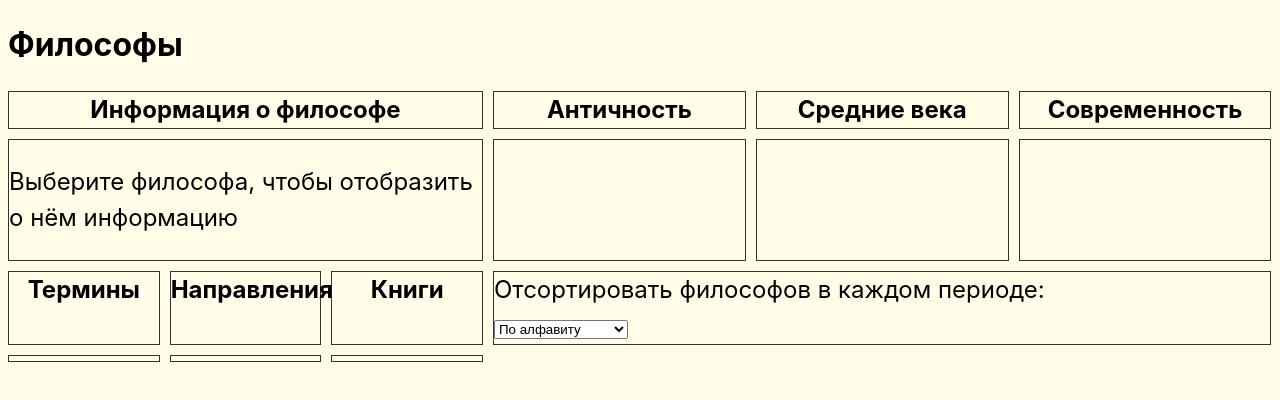
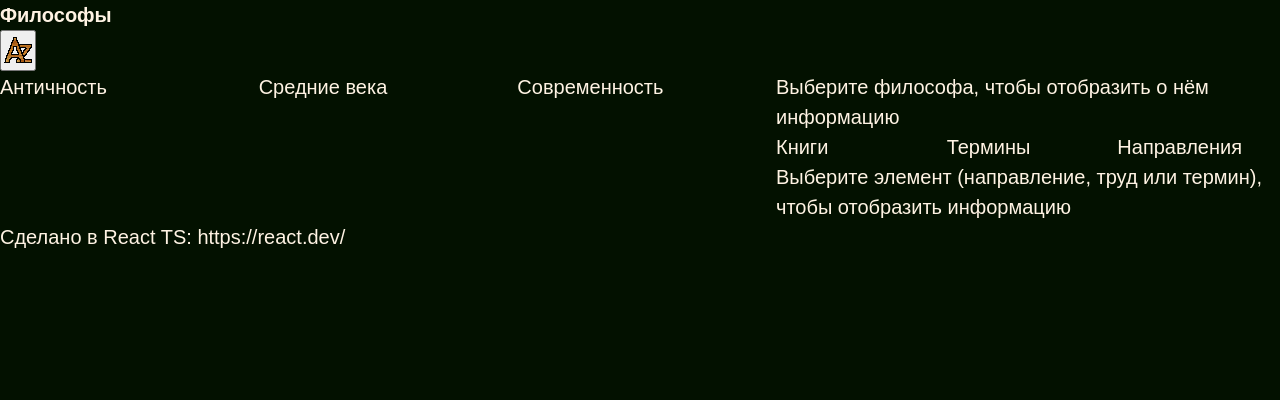
Before and after one commit to MrSeemsGood/react-philosophers, a React (Vite) app in the folder react-philosophers/: page / in a window 1280 px wide. Shown: the top 400 px of the page. Built offline with nearby package versions, Linux system fonts and the light colour scheme.

Commit message:
Рефакторинг

```diff
--- a/react-philosophers/src/components/ListGroup.module.css
+++ b/react-philosophers/src/components/ListGroup.module.css
@@ -1,50 +1,45 @@
+* {
+    color: rgb(255, 243, 227);
+    font-family: Arial, Helvetica, sans-serif;
+    margin: 0px;
+    padding: 0px;
+    font-size: 20px;
+}
+
+.ui-grid {
+    display: grid;
+    grid-template-columns: 60% 40%;
+    gap: 8px;
+}
+
+.sidebar-container {
+    display: grid;
+}
+
+.main-container {
+    display: grid;
+    grid-template-columns: repeat(3, 1fr);
+    gap: 8px;
+}
+
 .list-group {
     list-style: none;
-    margin: 5px;
-    padding: 0px;
     text-indent: 5px;
 }
 
 .list-group-item {
-    color: black;
-    background-color: rgb(39, 107, 255);
+    padding: 10px 5px;
+    margin: 5px;
+    background-color: #00336d;
 }
 
 .list-group-item-active {
-    color: black;
-    background-color: #d632ff;
-
+    padding: 10px 5px;
+    margin: 5px;
+    background-color: hsl(268, 100%, 23%);
 }
 
-.grid-container {
+.info-container {
     display: grid;
-    grid-template-columns: 12% 12% 12% 20% 20% 20%;
-    gap: 10px;
-    /* background-color: #2196F3; */
-    padding: 0px;
-    font-size: 24px;
-    text-align: left;
-    vertical-align: top;
+    grid-template-columns: repeat(3, 1fr);
 }
-
-.grid-item-wide {
-    grid-column: span 3;
-    border: 1px solid rgba(0, 0, 0, 0.8);
-}
-
-.grid-item-small {
-    border: 1px solid rgba(0, 0, 0, 0.8);
-}
-
-.grid-item-wide-header {
-    grid-column: span 3;
-    border: 1px solid rgba(0, 0, 0, 0.8);
-    text-align: center;
-    font-weight: bold;
-}
-
-.grid-item-small-header {
-    border: 1px solid rgba(0, 0, 0, 0.8);
-    text-align: center;
-    font-weight: bold;
-}
--- a/react-philosophers/src/components/ListGroup.tsx
+++ b/react-philosophers/src/components/ListGroup.tsx
@@ -1,12 +1,19 @@
 import { useEffect, useState } from "react";
 import styles from "./ListGroup.module.css";
+
+interface KnowledgeElement {
+    type: string,
+    name: string,
+    description: string,
+    wikilink: string
+}
 
 interface PhilosopherInfo {
     name: string,
     birth_year: number,
     death_year: number,
     period: string,
-    book: string[]
+    info: KnowledgeElement[]
 }
 
 function ListGroup() {
@@ -15,21 +22,60 @@ function ListGroup() {
         {
             name: "Платон",
             period: "Античность",
-            book: ["Теэтет"],
+            info: [
+                {
+                    type: "book",
+                    name: "Теэтет",
+                    description: "Сократический диалог Платона, посвящённый природе знания. Написан приблизительно в 369 до н. э.",
+                    wikilink: "https://ru.wikipedia.org/wiki/%D0%A2%D0%B5%D1%8D%D1%82%D0%B5%D1%82_(%D0%9F%D0%BB%D0%B0%D1%82%D0%BE%D0%BD)"
+                },
+                {
+                    type: "term",
+                    name: "Диалектика",
+                    description: "Метод аргументации в философии, а также форма и способ рефлексивного теоретического мышления, исследующие противоречия, обнаруживаемые в мыслимом содержании этого мышления.",
+                    wikilink: "https://ru.wikipedia.org/wiki/%D0%94%D0%B8%D0%B0%D0%BB%D0%B5%D0%BA%D1%82%D0%B8%D0%BA%D0%B0"
+                },
+                {
+                    type: "school",
+                    name: "Платонизм",
+                    description: "Философское учение Платона и его последователей, утверждающее абсолютную реальность идей и бессмертие души.",
+                    wikilink: "https://ru.wikipedia.org/wiki/%D0%9F%D0%BB%D0%B0%D1%82%D0%BE%D0%BD%D0%B8%D0%B7%D0%BC"
+                }
+            ],
             birth_year: -428,
             death_year: -348
         },
         {
             name: "Аристотель",
             period: "Античность",
-            book: ["Метафизика"],
+            info: [
+                {
+                    type: "book",
+                    name: "Метафизика",
+                    description: "Известнейший сборник сочинений Аристотеля и первая основополагающая работа одноимённого раздела философии.",
+                    wikilink: "https://ru.wikipedia.org/wiki/%D0%9C%D0%B5%D1%82%D0%B0%D1%84%D0%B8%D0%B7%D0%B8%D0%BA%D0%B0_(%D0%90%D1%80%D0%B8%D1%81%D1%82%D0%BE%D1%82%D0%B5%D0%BB%D1%8C)"
+                },
+                {
+                    type: "term",
+                    name: "Риторика",
+                    description: "Филологическая дисциплина, изучающая искусство речи, правила построения художественной речи, ораторское искусство, мировоззрение и красноречие.",
+                    wikilink: "https://ru.wikipedia.org/wiki/%D0%A0%D0%B8%D1%82%D0%BE%D1%80%D0%B8%D0%BA%D0%B0#%D0%A0%D0%B8%D1%82%D0%BE%D1%80%D0%B8%D0%BA%D0%B0_%D0%90%D1%80%D0%B8%D1%81%D1%82%D0%BE%D1%82%D0%B5%D0%BB%D1%8F"
+                }
+            ],
             birth_year: -384,
             death_year: -322
         },
         {
             name: "Бэкон",
             period: "Средние века",
-            book: ["Новый Органон"],
+            info: [
+                {
+                    type: "book",
+                    name: "Новый Органон",
+                    description: "Трактат на латинском языке английского философа, основоположника эмпиризма Фрэнсиса Бэкона, излагающий новое понимание сути науки. Издан в 1620 году в двух книгах. Является второй частью задуманного Бэконом труда «Великое восстановление наук» и самой известной из работ Бэкона.",
+                    wikilink: "https://ru.wikipedia.org/wiki/%D0%9D%D0%BE%D0%B2%D1%8B%D0%B9_%D0%9E%D1%80%D0%B3%D0%B0%D0%BD%D0%BE%D0%BD"
+                }
+            ],
             birth_year: 1561,
             death_year: 1626
         },
@@ -39,45 +85,45 @@ function ListGroup() {
     const [ph, setPh] = useState<PhilosopherInfo>({
         name: "",
         period: "",
-        book: [],
+        info: [],
         birth_year: 0,
         death_year: 0
     });
 
+    // Хранение текущего (выбранного) элемента
+    const [ke, setKe] = useState<KnowledgeElement>({
+        type: "",
+        name: "",
+        description: "",
+        wikilink: ""
+    });
+
     // Хранение отсортированного списка философов
     let [sortedPhilosophers, setSortedPhilosophers] = useState<PhilosopherInfo[]>([]);
+    //sortedPhilosophers = philosophers;
+
+    // Хранение способа сортировки
+    const imgSortAz = "/src/assets/alphabet.png";
+    const imgSortDate = "/src/assets/date.png"
+    const sortMethods = [imgSortAz, imgSortDate];
+    const [selectedSort, setSelectedSort] = useState(imgSortAz);
 
     const sortPhilosophers = (type: string) => {
         if (type === "alphabet") {
             setSortedPhilosophers(philosophers.sort((a, b) => a.name.localeCompare(b.name)));
-        } else if (type === "year") {
+        } else if (type === "date") {
             setSortedPhilosophers(philosophers.sort((a, b) => a.birth_year - b.birth_year));
         }
     };
 
+    // Сгенерировать список философов в заданном периоде с заголовком
+    const generatePhListContainer = (period: string) => {
         return (
-        <>
-            <h1>Философы</h1>
-
-            <div className={styles["grid-container"]}>
-                <div className={styles["grid-item-wide-header"]}>Информация о философе</div>
-                <div className={styles["grid-item-small-header"]}>Античность</div>
-                <div className={styles["grid-item-small-header"]}>Средние века</div>
-                <div className={styles["grid-item-small-header"]}>Современность</div>
-
-                <div className={styles["grid-item-wide"]}>{
-                    ph.name === ""
-                    ? <p>Выберите философа, чтобы отобразить о нём информацию</p>
-                    : <>
-                        <p>Имя: {ph.name}</p>
-                        <p>Годы жизни: {ph.birth_year < 0 ? (-ph.birth_year + " до н. э.") : ph.birth_year} - {ph.death_year < 0 ? (-ph.death_year + " до н. э.") : ph.death_year}</p>
-                        <p>Период: {ph.period}</p>
-                      </>
-                }</div>
-                <div className={styles["grid-item-small"]}>
+            <div>
+                <p>{period}</p>
                 <ul className={styles["list-group"]}>
                     {sortedPhilosophers.filter((p) => (
-                            p.period === "Античность"
+                        p.period === period
                     )).map((p) => (
                         <li
                             className={ph.name === p.name ? styles["list-group-item-active"] : styles["list-group-item"]}
@@ -88,65 +134,83 @@ function ListGroup() {
                     ))}
                 </ul>
             </div>
+        )
+    }
 
-                <div className={styles["grid-item-small"]}>
+    const generateKnowledgeElementInfo = (eType: string) => {
+        return (
+            <div>
+                <p>{eType === "book" ? "Книги" : eType === "term" ? "Термины" : "Направления"}</p>
                 <ul className={styles["list-group"]}>
-                        {sortedPhilosophers.filter((p) => (
-                            p.period === "Средние века"
-                        )).map((p) => (
+                    {ph.info.filter((k) => (
+                        k.type === eType
+                    )).map((k) => (
                         <li
-                                className={ph.name === p.name ? styles["list-group-item-active"] : styles["list-group-item"]}
-                                onClick={() => setPh(p)}
-                                key={p.name.toString()}>
-                                    {p.name}
+                            className={ke.name === k.name ? styles["list-group-item-active"] : styles["list-group-item"]}
+                            onClick={() => setKe(k)}
+                            key={k.name.toString()}>
+                                {k.name}
                         </li>
                     ))}
                 </ul>
             </div>
+        )
+    }
 
-                <div className={styles["grid-item-small"]}>
-                    <ul className={styles["list-group"]}>
-                        {sortedPhilosophers.filter((p) => (
-                            p.period === "Современность"
-                        )).map((p) => (
-                            <li
-                                className={ph.name === p.name ? styles["list-group-item-active"] : styles["list-group-item"]}
-                                onClick={() => setPh(p)}
-                                key={p.name.toString()}>
-                                    {p.name}
-                            </li>
-                        ))}
-                    </ul>
+    return (
+        <>
+        <h1 className={styles["ui"]}>Философы</h1>
+        <button type="submit" onClick={
+            () => {
+                if (selectedSort == imgSortDate) {
+                    sortPhilosophers("date");
+                    setSelectedSort(imgSortAz);
+                } else {
+                    sortPhilosophers("alphabet");
+                    setSelectedSort(imgSortDate);
+                }
+            }
+        }>
+            <img src={selectedSort} alt="buttonpng" />
+        </button>
+        <div className={styles["ui-grid"]}>
+
+            <main className={styles["main-container"]}>
+                {generatePhListContainer("Античность")}
+                {generatePhListContainer("Средние века")}
+                {generatePhListContainer("Современность")}
+            </main>
+
+            <aside className={styles["sidebar-container"]}>
+                {
+                    ph.name === ""
+                    ? <p>Выберите философа, чтобы отобразить о нём информацию</p>
+                    : <>
+                        <p>Имя: {ph.name}</p>
+                        <p>Годы жизни: {ph.birth_year < 0 ? (-ph.birth_year + " до н. э.") : ph.birth_year} - {ph.death_year < 0 ? (-ph.death_year + " до н. э.") : ph.death_year}</p>
+                        <p>Период: {ph.period}</p>
+                    </>
+                }
+                <div className={styles["info-container"]}>
+                    {generateKnowledgeElementInfo("book")}
+                    {generateKnowledgeElementInfo("term")}
+                    {generateKnowledgeElementInfo("school")}
                 </div>
+                {
+                    ke.name === ""
+                    ? <p>Выберите элемент (направление, труд или термин), чтобы отобразить информацию</p>
+                    : <>
+                        <p>{ke.name}</p>
+                        <p>{ke.description}</p>
+                        <p>Узнать подробнее: <a href={ke.wikilink}>Wikipedia</a></p>
+                    </>
+                }
+            </aside>
 
-                <div className={styles["grid-item-small-header"]}>Термины</div>
-                <div className={styles["grid-item-small-header"]}>Направления</div>
-                <div className={styles["grid-item-small-header"]}>Книги</div>
-                <div className={styles["grid-item-wide"]}>
-                    Отсортировать философов в каждом периоде:
-                    <br/>
-                    <select onChange={
-                        (e) => sortPhilosophers(e.target.value)
-                    }>
-                        <option value="alphabet" selected>По алфавиту</option>
-                        <option value="year">По году рождения</option>
-                    </select>
         </div>
-
-                <div className={styles["grid-item-small"]}></div>
-                <div className={styles["grid-item-small"]}></div>
-                <div className={styles["grid-item-small"]}>
-                    <ul className={styles["list-group"]}>
-                        {ph.book.map((b) => (
-                            <li
-                                className={styles["list-group-item"]}
-                                key={b.toString()}>
-                                    {b}
-                            </li>
-                        ))}
-                    </ul>
-                </div>
-            </div>
+        <p className={styles["ui"]}>
+            Сделано в React TS: https://react.dev/
+        </p>
         </>
     );
 }
--- a/react-philosophers/src/index.css
+++ b/react-philosophers/src/index.css
@@ -4,8 +4,8 @@
   font-weight: 400;
 
   color-scheme: light dark;
-  background-color: #fffde8;
-  color: black;
+  background-color: #031100;
+  color: white;
 
   font-synthesis: none;
   text-rendering: optimizeLegibility;
```
Also changed, not shown: react-philosophers/src/assets/alphabet.png (added), react-philosophers/src/assets/date.png (added). Lines whose indentation alone changed are shown as unchanged.
